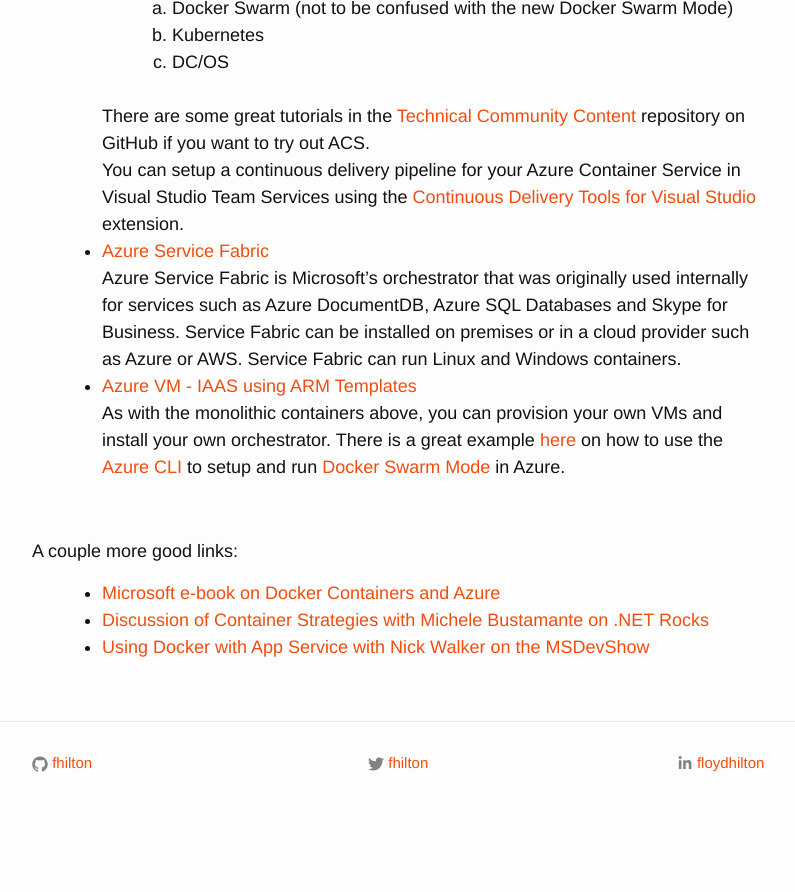
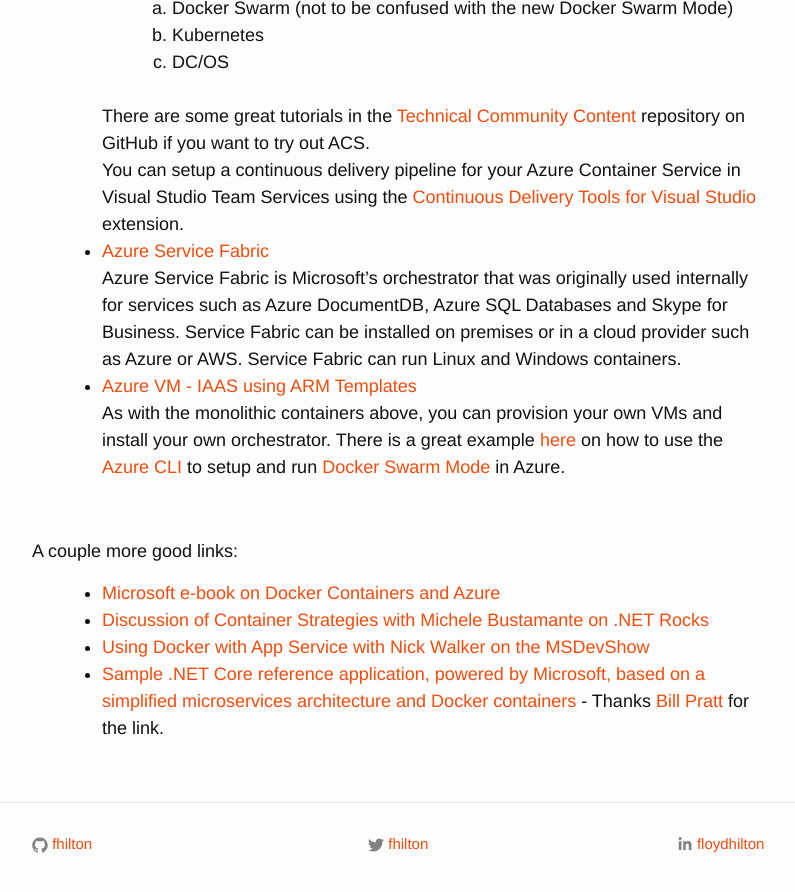
Before and after one commit to fhilton/fhilton.github.io, a Jekyll site: the page built from _posts/2017-03-24-Running-Docker-Containers-Azure.md, in a window 1280 px wide and 900 px high, scrolled down 1490 px. Shown: the top 892 px of the window, without its empty margins (238-1033 px from the left). Built offline with Jekyll 4.4.1, drawn with Linux system fonts in a browser that asks for light colours; comment, search, counter and statistics services are not loaded; before the commit the page ends 2309 px from its top, so only the background shows below that.

Commit message:
Added link from Bill Pratt

```diff
--- a/_posts/2017-03-24-Running-Docker-Containers-Azure.md
+++ b/_posts/2017-03-24-Running-Docker-Containers-Azure.md
@@ -78,3 +78,4 @@
 - [Microsoft e-book on Docker Containers and Azure](https://blogs.msdn.microsoft.com/cesardelatorre/2016/11/16/free-ebook-on-containerized-docker-application-lifecycle-with-microsoft-tools-and-platform/)
 - [Discussion of Container Strategies with Michele Bustamante on .NET Rocks](https://www.dotnetrocks.com/?show=1419)
 - [Using Docker with App Service with Nick Walker on the MSDevShow](http://msdevshow.com/2017/03/web-apps-with-nick-walker/)
+- [Sample .NET Core reference application, powered by Microsoft, based on a simplified microservices architecture and Docker containers](https://github.com/dotnet/eshoponcontainers) - Thanks [Bill Pratt](https://twitter.com/mrbpman) for the link.
```
